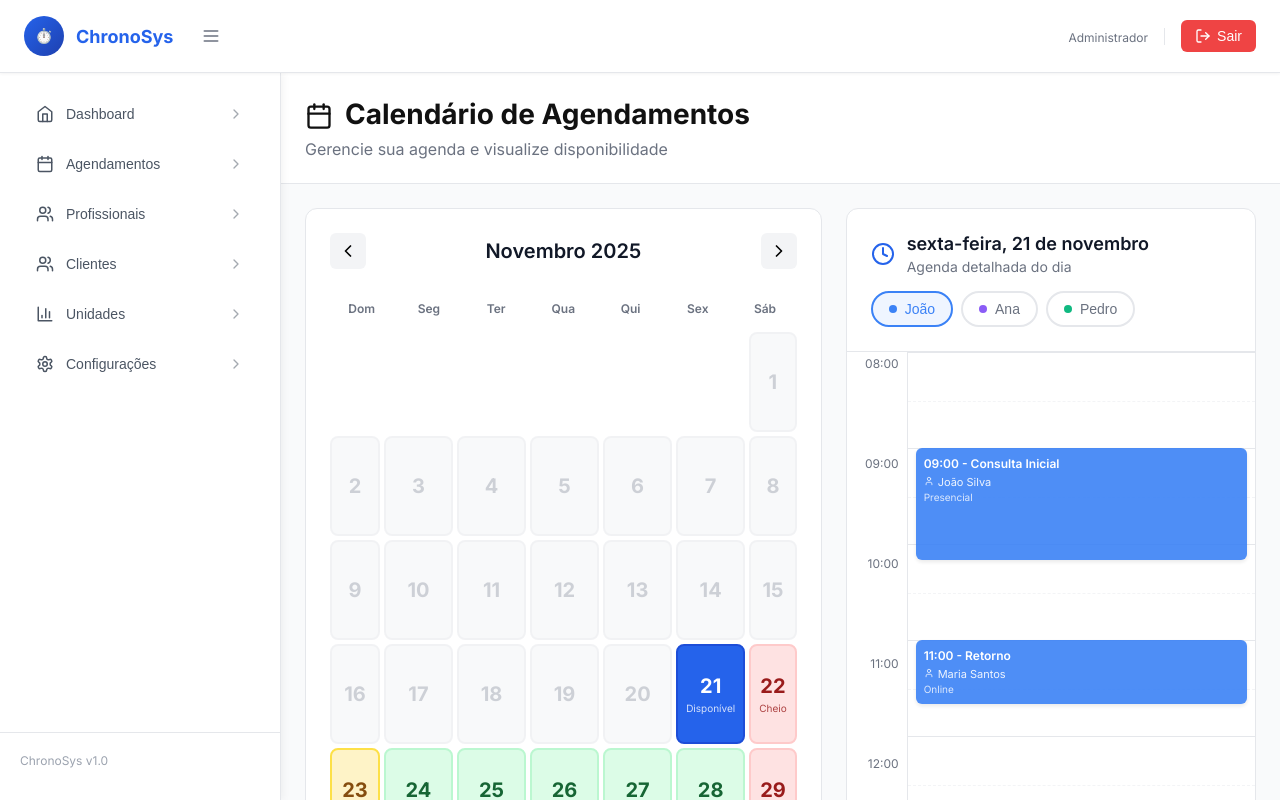
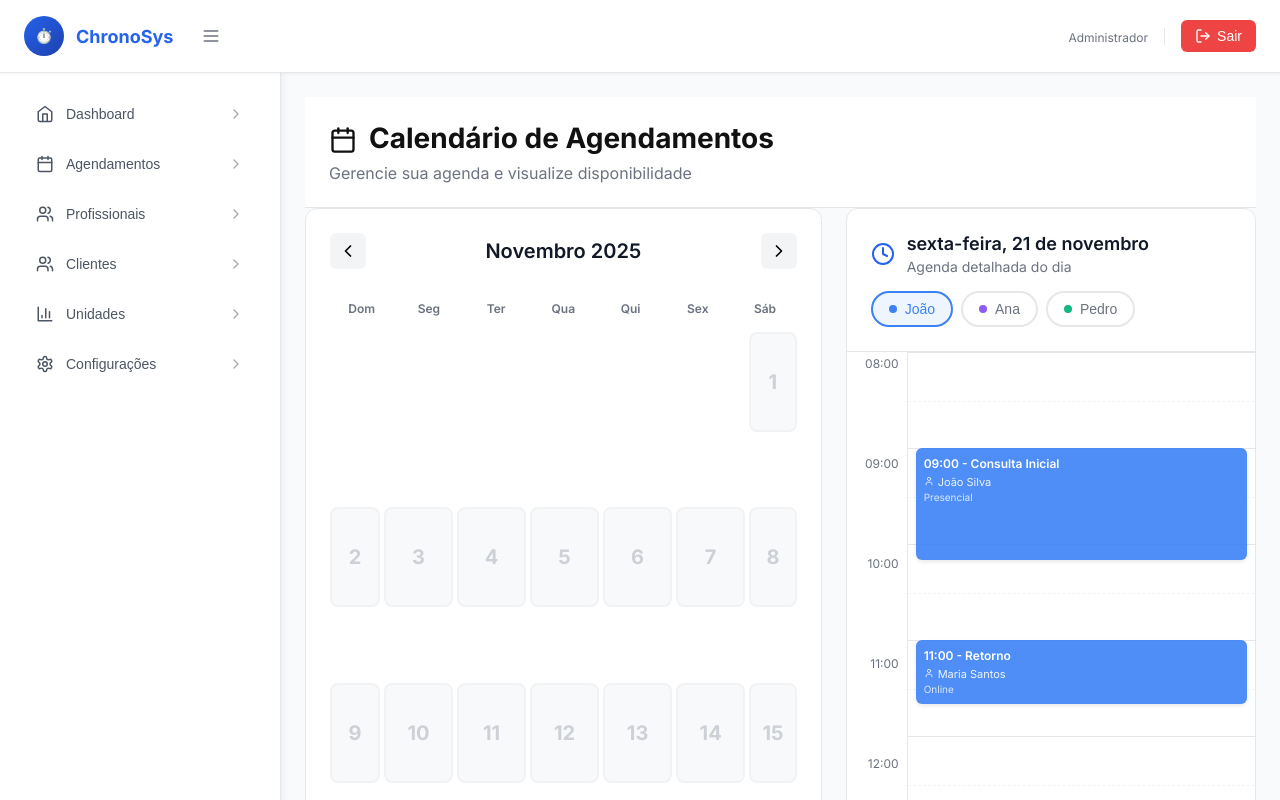
Before and after one commit to Clinica-de-fisioterapia/backend-frontend, a React (Vite) app in the folder Frontend/: page /admin/calendar in a window 1280 px wide. Shown: the top 800 px of the page. Built offline with nearby package versions, Linux system fonts and the light colour scheme; sample sign-in values are in the browser's storage.

Commit message:
Telas funcionando

```diff
--- a/Frontend/src/features/admin/pages/CalendarioAgendamentos.tsx
+++ b/Frontend/src/features/admin/pages/CalendarioAgendamentos.tsx
@@ -40,13 +40,13 @@ export default function CalendarioAgendamentos() {
         onLogout={handleLogout}
         onMenuToggle={() => setSidebarOpen(!sidebarOpen)}
       />
-      <div style={{ display: 'flex', flex: 1, overflow: 'hidden' }}>
+      <div style={{ display: 'flex', flex: 1 }}> {/* CORRIGIDO: Removido overflow: 'hidden' */}
         <Sidebar
           isOpen={sidebarOpen}
           role="admin"
           onNavigate={handleNavigate}
         />
-        <main style={{ flex: 1, overflowY: 'auto', padding: '0' }}>
+        <main style={{ flex: 1, overflowY: 'auto', padding: '24px' }}> {/* CORRIGIDO: Padding adicionado */}
           <CalendarioAvancado />
         </main>
       </div>
--- a/Frontend/src/features/calendar/CalendarioAvancado.tsx
+++ b/Frontend/src/features/calendar/CalendarioAvancado.tsx
@@ -306,7 +306,7 @@ export const CalendarioAvancado: React.FC = () => {
       </div>
 
       {/* Conteúdo Principal */}
-      <div style={{ display: 'grid', gridTemplateColumns: '1fr 1fr', gap: '24px', padding: '24px', flex: 1, overflow: 'hidden' }}>
+      <div style={{ display: 'grid', gridTemplateColumns: '1fr 1fr', gap: '24px', flex: 1, overflow: 'auto' }}> {/* CORRIGIDO: Removido padding, alterado overflow */}
 
         {/* LADO ESQUERDO: Calendário Mensal */}
         <div style={{ background: 'white', borderRadius: '12px', border: '1px solid #e5e7eb', padding: '24px', display: 'flex', flexDirection: 'column' }}>
```
